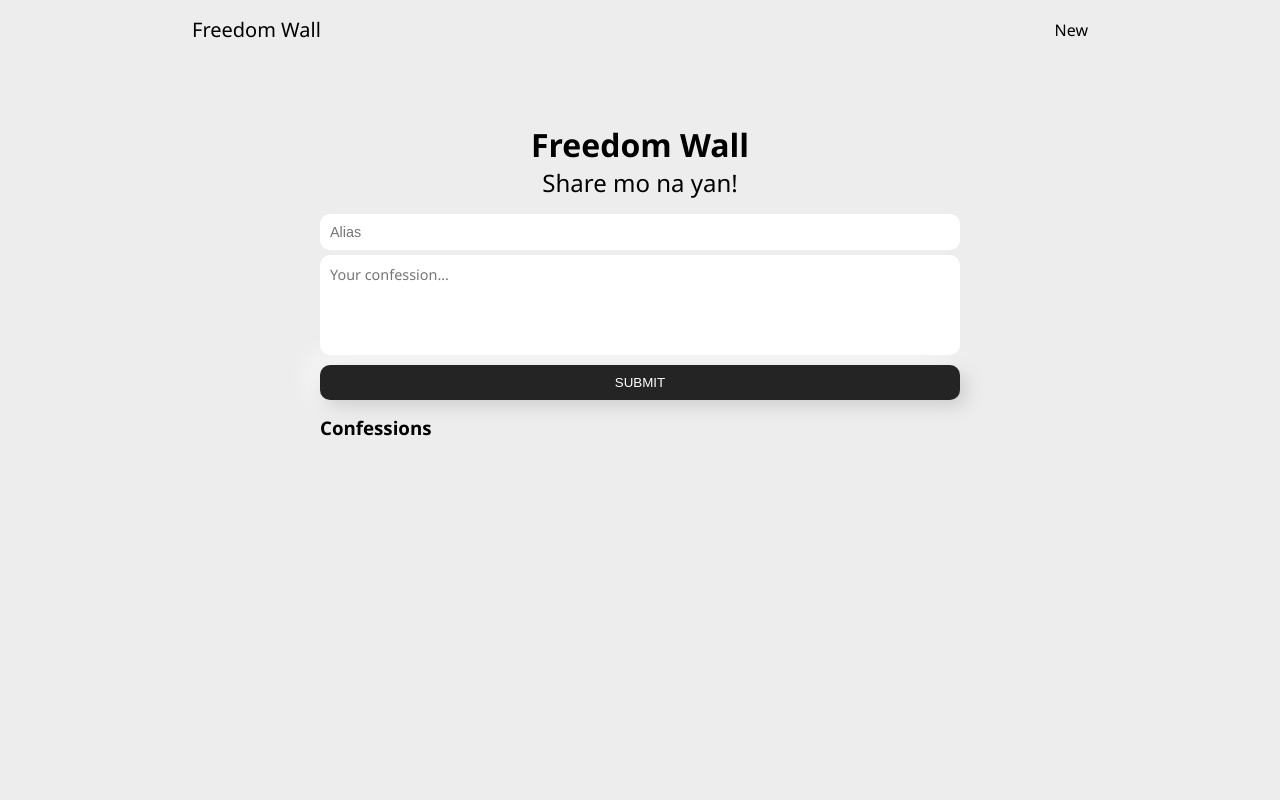
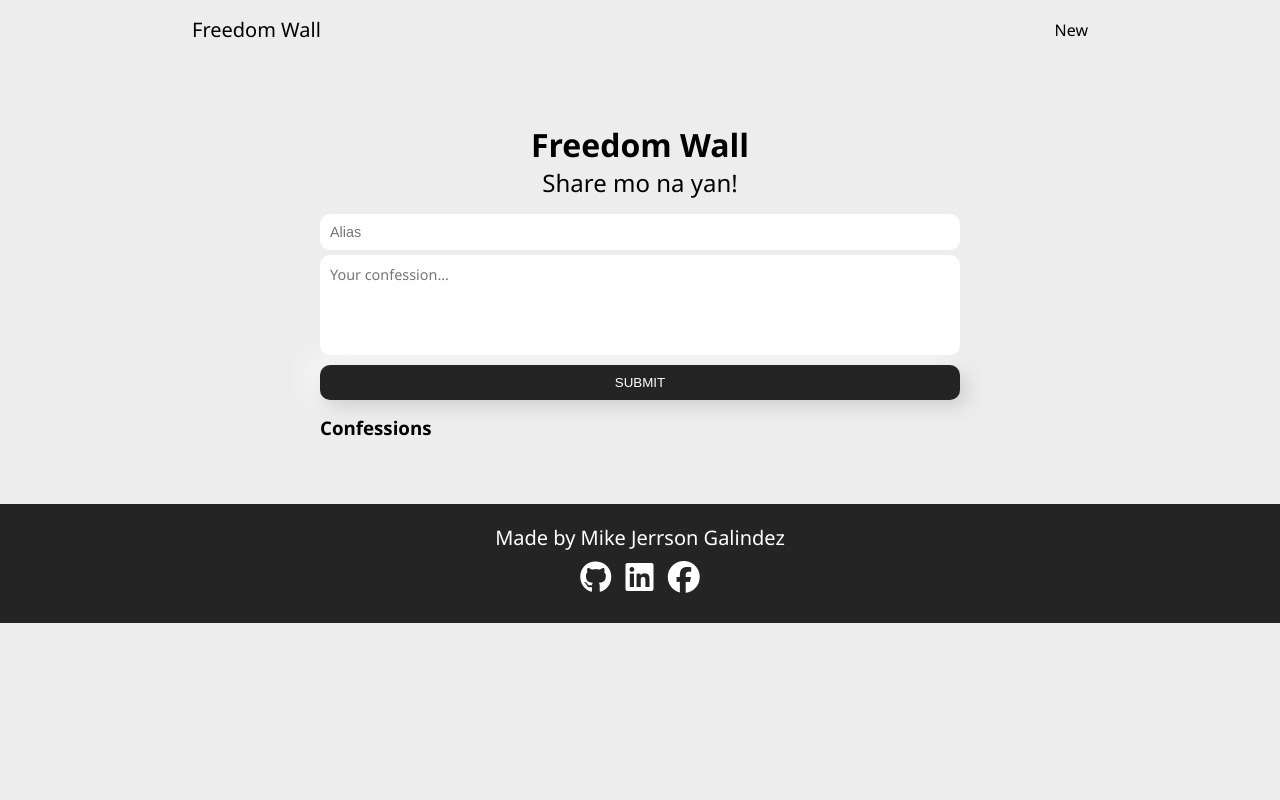
Before and after one commit to miker-bice/simple-freedom-wall-app, a Django app: page /freedom-app/ in a window 1280 px wide. Run offline with Django 4.2, Linux system fonts and the light colour scheme; data that the repository does not hold is empty; some libraries are stand-ins or nearby versions.

Commit message:
footer added to the app

```diff
--- a/reminders.txt
+++ b/reminders.txt
@@ -2,7 +2,7 @@ TO DO (January 03, 2022)
 - Implement Google Fonts CDN link so that users who want to
 clone that project will be able to use the same font
 
-- Code refactoring
+- Code refactoring(DONE)
     * Add useful comments
 
 - Implement a welcome screen that will lead directly to the
@@ -10,6 +10,6 @@ Freedom Wall web app
 
 - Apply custom 404 pages
 
-- Bug checking
+- Bug checking (DONE)
 
 - Try to deploy the project in netlify or heroku
--- a/static/css/base.css
+++ b/static/css/base.css
@@ -15,6 +15,7 @@
 body{
     font-family: 'Segoe UI', sans-serif;
     background-color: var(--background-main);
+    height: 100vh;
 }
 a,li{
     list-style-type: none;
@@ -84,6 +85,21 @@ a,li{
     grid-column: 12/13;
     justify-content: flex-end;
 }
+footer{
+    background-color: var(--primary);
+    color: #fff;
+    text-align: center;
+    padding: 20px 0;
+    align-self: center;
+}
+footer h2{
+    font-weight: 400;
+    font-size: 1.25em;
+}
+.footer-icons i{
+    color: #fff;
+    margin: 10px 5px;
+}
 
 /* tables-styling */
 @media screen and (min-width: 620px) {
--- a/templates/base.html
+++ b/templates/base.html
@@ -2,15 +2,17 @@
 <!DOCTYPE html>
 <html lang="en">
   <head>
-    <meta charset="UTF-8">
-    <meta http-equiv="X-UA-Compatible" content="IE=edge">
-    <meta name="viewport" content="width=device-width, initial-scale=1.0">
+    <meta charset="UTF-8" />
+    <meta http-equiv="X-UA-Compatible" content="IE=edge" />
+    <meta name="viewport" content="width=device-width, initial-scale=1.0" />
     <!-- BASE CSS link -->
     <link rel="stylesheet" href="{% static 'css/base.css' %}" />
 
     <!-- Custom STYLING -->
     {% block styling %}{% endblock styling %}
 
+    <!-- Font Awesome CDN -->
+    <script src="https://kit.fontawesome.com/22e34196a9.js" crossorigin="anonymous"></script>
 
     {% block title %}{% endblock title %}
   </head>
@@ -28,6 +30,15 @@
       </div>
     </div>
     {% block content %}{% endblock content %}
-
+    <footer>
+      <div class="app-footer">
+        <h2>Made by Mike Jerrson Galindez</h2>
+        <div class="footer-icons">
+          <a href="https://github.com/miker-bice" class="icon"><i class="fab fa-2x fa-github"></i></a>
+          <a href="https://ph.linkedin.com/in/mike-jerrson-galindez-2a8502222" class="icon"><i class="fab fa-2x fa-linkedin"></i></a>
+          <a href="" class="icon"><i class="fab fa-2x fa-facebook"></i></a>
+        </div>
+      </div>
+    </footer>
   </body>
 </html>
```
Lines whose indentation alone changed are shown as unchanged.
